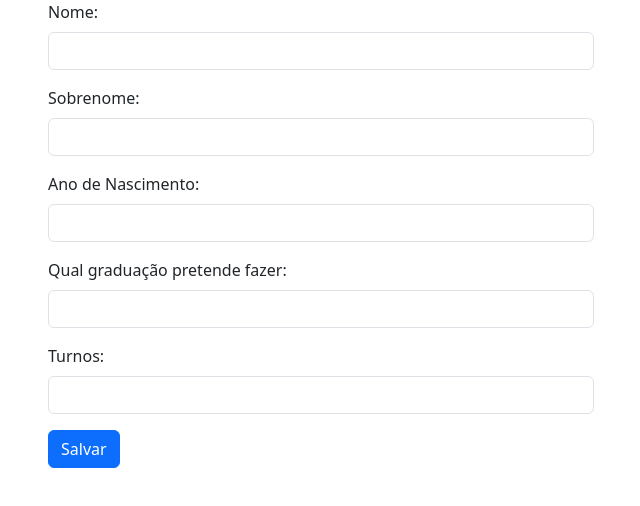
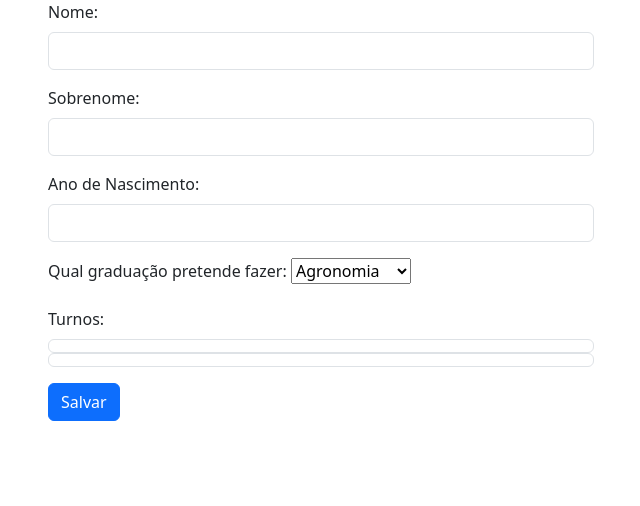
Before and after one commit to estevaotavares1/estevaotavares1.github.io, a plain HTML site: page index.html in a window 1280 px wide. Shown: the whole page, without its empty margins (319-959 px from the left). Drawn offline with nearby package versions, Linux system fonts and the light colour scheme.

Commit message:
testes
testanmdo

```diff
--- a/index.html
+++ b/index.html
@@ -72,11 +72,18 @@
                         </div>
                         <div class="mb-3">
                             <label for="graduacao" class="form-label">Qual graduação pretende fazer:</label>
-                            <input type="select" class="form-control" id="graduacao" name="graduacao">
+                            <select id="graduacao" name="graduacao">
+                                <option value="agronomia">Agronomia</option>
+                                <option value="quimica">Quimica</option>
+                                <option value="enfermagem">Enfermagem</option>
+                                <option value="zootecnia">Zootecnia</option>
+                              </select>
                         </div>
                         <div class="mb-3">
                             <label for="turnos" class="form-label">Turnos:</label>
-                            <input type="chekbox" class="form-control" id="turnos" name="turnos">
+                            <input type="checkbox" class="form-control" id="checkbox1" name="turnos" value="Matutino">
+                            <input type="checkbox" class="form-control" id="checkbox2" name="ternos" value="Vespertino">
+
                         </div>
                         <button type="submit" class="btn btn-primary">Salvar</button>
                     </form>
```
